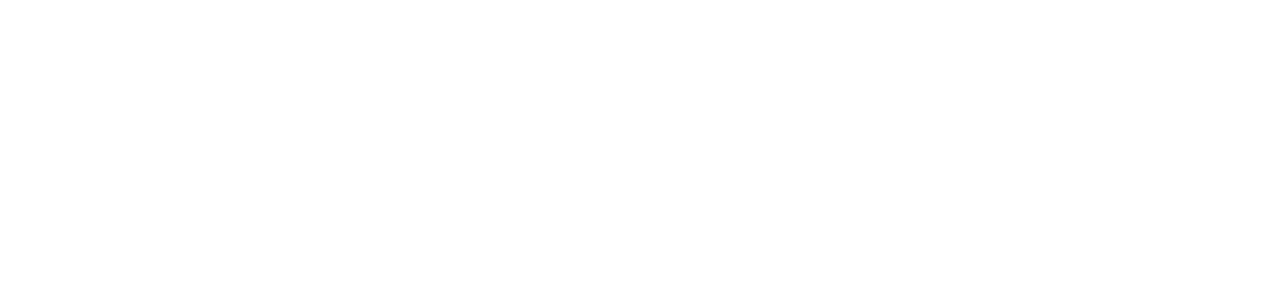
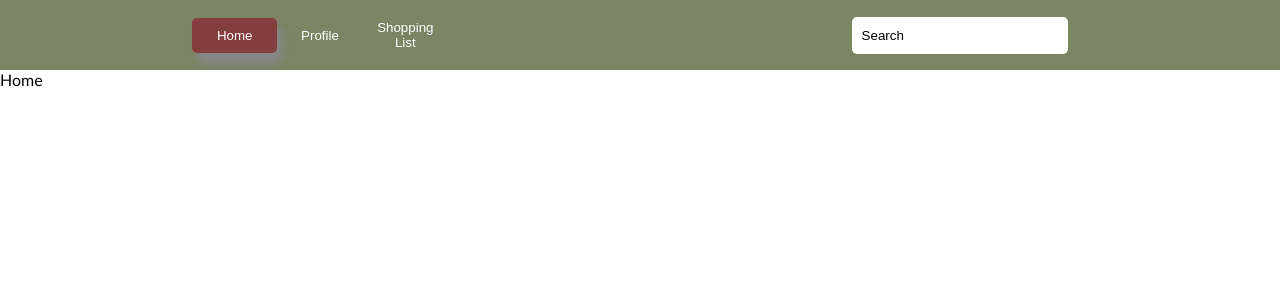
Before and after one commit to YoussefHoussein/online-recipes, a React (Create React App) app in the folder frontend/: page /dashboard in a window 1280 px wide. Before the commit this address had no page. Shown: the top 300 px of the page. Built offline with nearby package versions, Linux system fonts and the light colour scheme.

Commit message:
frontend <> add the navigation of navbar

```diff
--- a/frontend/src/App.js
+++ b/frontend/src/App.js
@@ -4,14 +4,15 @@
 import { BrowserRouter, Routes, Route } from "react-router-dom";
 import Login from './components/authorization/Login';
 import Register from './components/authorization/register';
-import Home from './components/home';
+import Dashboard from './components/home';
+import Home from './components/home/home';
 function App() {
   return (
     <BrowserRouter>
       <Routes>
         <Route path='/' element={<Login />}/>
         <Route path='/register' element={<Register />} />
-        <Route path='/home' element={<Home />} />
+        <Route path='/dashboard' element={<Dashboard />} />
       </Routes>
     </BrowserRouter>
   );
--- a/frontend/src/components/authorization/Login/index.jsx
+++ b/frontend/src/components/authorization/Login/index.jsx
@@ -29,7 +29,7 @@
         }
     }
     const openHome = () => {
-        navigate("/home");
+        navigate("/dashboard");
     }
     const handleLogin = async () => {
         try{
--- a/frontend/src/components/authorization/register/index.jsx
+++ b/frontend/src/components/authorization/register/index.jsx
@@ -15,7 +15,7 @@
   const location = useLocation();
   const navigate = useNavigate();
   const openHome = () => {
-    navigate("/home");
+    navigate("/dashboard");
   }
   const checkData = () => {
     const name = data.name
--- /dev/null
+++ b/frontend/src/components/home/home/index.jsx
@@ -0,0 +1,9 @@
+import React from 'react'
+
+const Home = () => {
+  return (
+    <div>Home</div>
+  )
+}
+
+export default Home
--- a/frontend/src/components/home/index.jsx
+++ b/frontend/src/components/home/index.jsx
@@ -1,10 +1,24 @@
-import React from 'react'
+import React, { useState } from 'react'
 import Navbar from './navbar'
+import Home from './home'
+import Profile from './profile'
+import ShoppingList from './shoppingList'
+const Dashboard = () => {
+  const [nav , setNav] = useState("Home")
+  const handleSelectItem = (item) => {
+    setNav(item);
+  };
 
-const Home = () => {
   return (
-    <Navbar />
+    <>
+    <Navbar setNav={handleSelectItem}/>
+    <div>
+      {nav == "Home" ? <Home /> : nav == "Profile" ? <Profile /> : <ShoppingList />}
+    </div>
+    </>
+
+
   )
 }
 
-export default Home
+export default Dashboard
--- a/frontend/src/components/home/navbar/index.jsx
+++ b/frontend/src/components/home/navbar/index.jsx
@@ -1,12 +1,18 @@
-import React from 'react'
+import React, { useState } from 'react'
 import './style.css'
-const Navbar = ({selected = "Home"}) => {
+const Navbar = ({setNav}) => {
+    const [selected , setSelected] = useState("Home");
+    const handleClick = (text) => {
+        setSelected(text)
+        setNav(text)
+    }
+
   return (
     <div className='navbar flex spaceAround'>
         <div className="navbar-items flex center spaceBetween">
-            <button className={selected == "Home" ? 'item-button selected' : 'item-button'}>Home</button>
-            <button className={selected == "Profile" ? 'item-button selected' : 'item-button'}>Profile</button>
-            <button className={selected == "Shopping List" ? 'item-button selected' : 'item-button'}>Shopping List</button>
+            <button className={selected == "Home" ? 'item-button selected' : 'item-button'} onClick={() => handleClick("Home")}>Home</button>
+            <button className={selected == "Profile" ? 'item-button selected' : 'item-button'} onClick={() => handleClick("Profile")}>Profile</button>
+            <button className={selected == "Shopping List" ? 'item-button selected' : 'item-button'} onClick={() => handleClick("Shopping List")}>Shopping List</button>
         </div>
         <div className="search flex center">
             <input type="text" placeholder='Search' className='search-bar'/>
--- /dev/null
+++ b/frontend/src/components/home/profile/index.jsx
@@ -0,0 +1,9 @@
+import React from 'react'
+
+const Profile = () => {
+  return (
+    <div>Profile</div>
+  )
+}
+
+export default Profile
--- /dev/null
+++ b/frontend/src/components/home/shoppingList/index.jsx
@@ -0,0 +1,9 @@
+import React from 'react'
+
+const ShoppingList = () => {
+  return (
+    <div>ShoppingList</div>
+  )
+}
+
+export default ShoppingList
```
